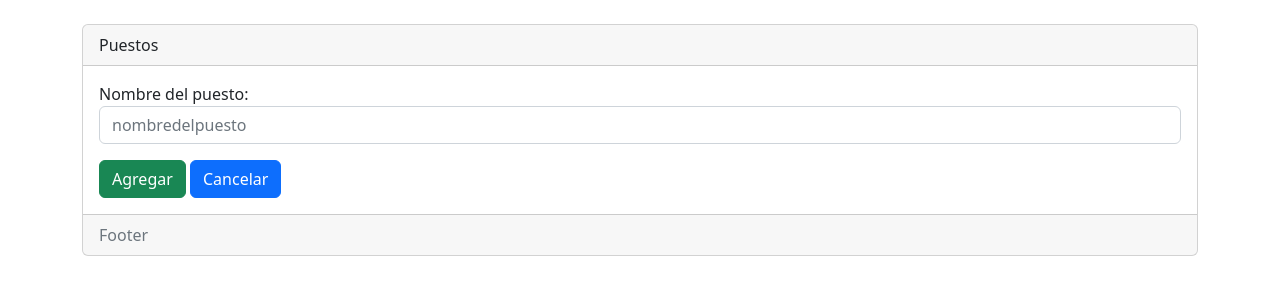
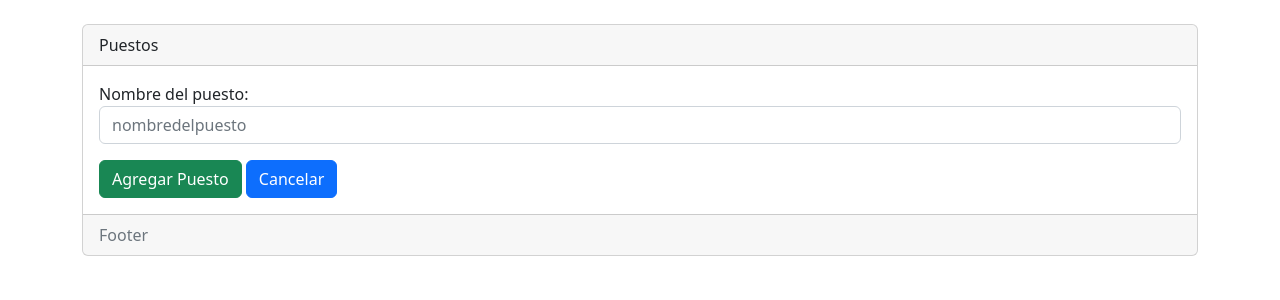
Before and after one commit to cesarvargasL/Clinica, a PHP site: page /Clinica/secciones/puestos/crear.php in a window 1280 px wide. Shown: the part 56-356 px from the top of the page. Run offline with PHP 8.4, Linux system fonts and the light colour scheme.

Commit message:
Completado para presentar

```diff
--- a/secciones/puestos/crear.php
+++ b/secciones/puestos/crear.php
@@ -15,7 +15,7 @@
                class="form-control" name="nombredelpuesto" id="nombredelpuesto" aria-describedby="helpId" placeholder="nombredelpuesto">
            </div>
 
-          <button type="submit" class="btn btn-success">Agregar</button>
+          <button type="submit" class="btn btn-success">Agregar Puesto</button>
           <a name="" id="" class="btn btn-primary" href="index.php" role="button">Cancelar</a>
 
        </form>
```
